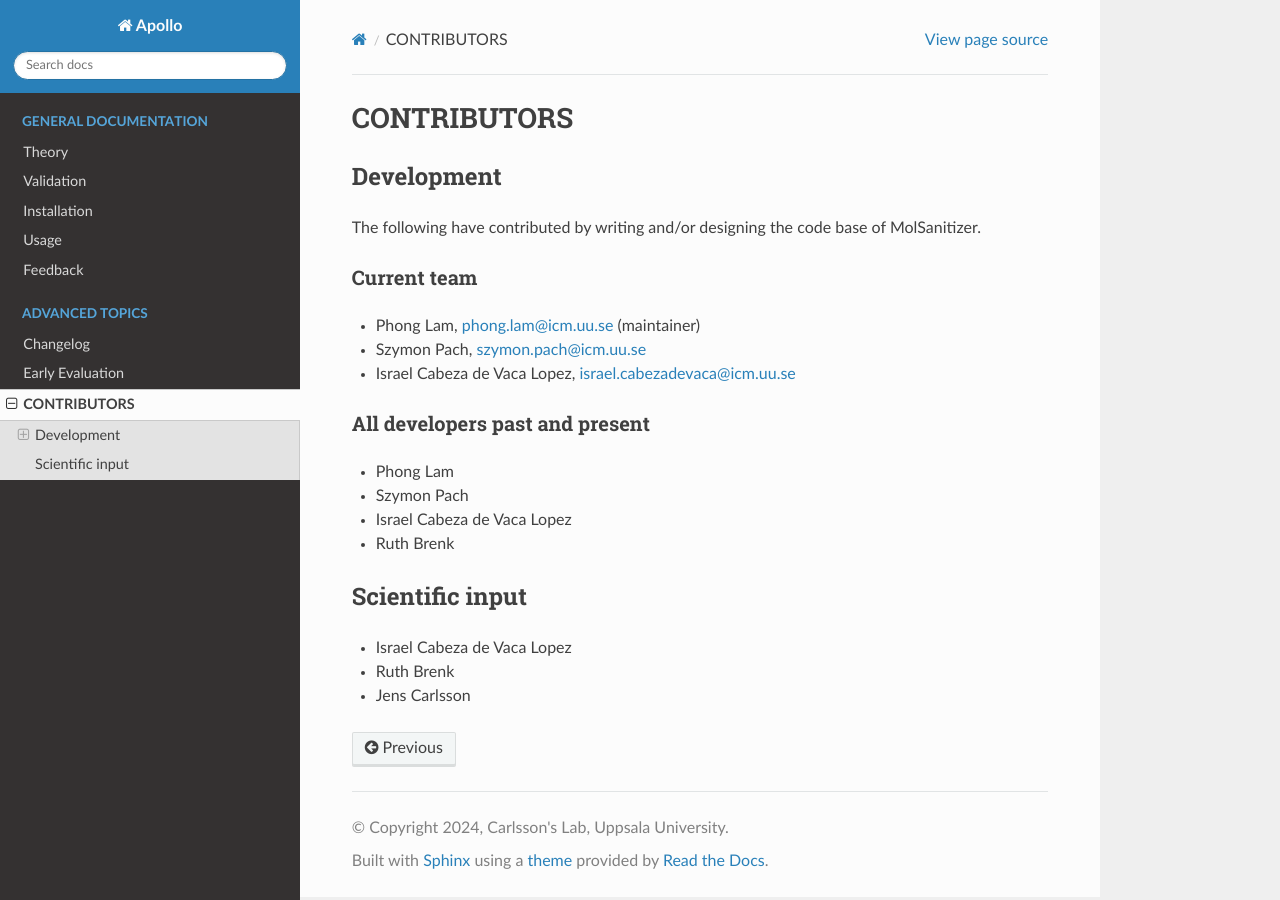
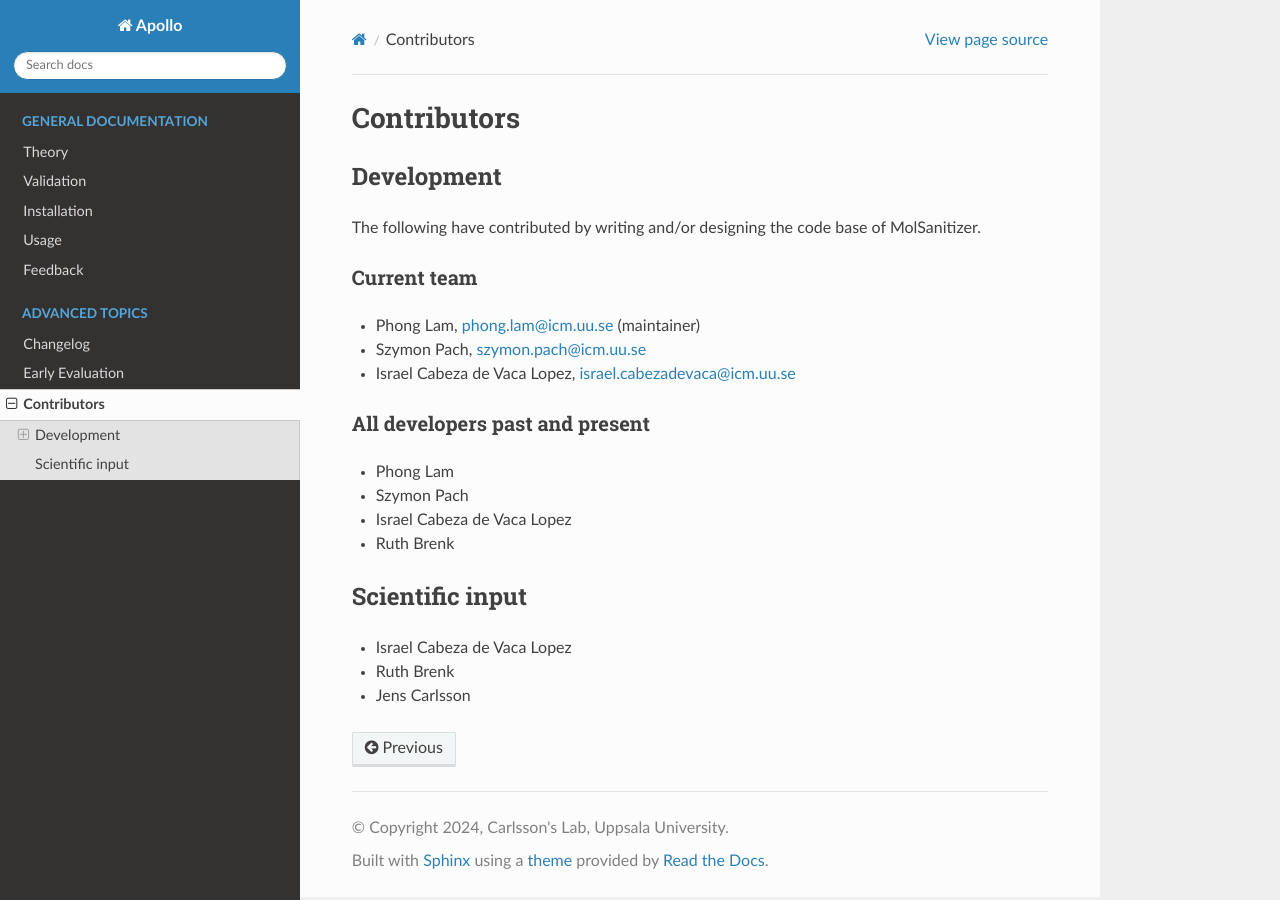
Before and after one commit to phonglam3103/msani-readthedocs, a Sphinx documentation site: the page built from docs/source/contributors.rst, in a window 1280 px wide. Built offline with Sphinx 7.4.7 and the Read the Docs theme 3.1.0, drawn with Linux system fonts in a browser that asks for light colours; formulas are drawn with MathJax 3.

```diff
--- a/docs/source/contributors.rst
+++ b/docs/source/contributors.rst
@@ -1,5 +1,5 @@
-.. _CONTRIBUTORS:
-CONTRIBUTORS
+.. _Contributors:
+Contributors
 ============
 
 Development
```
